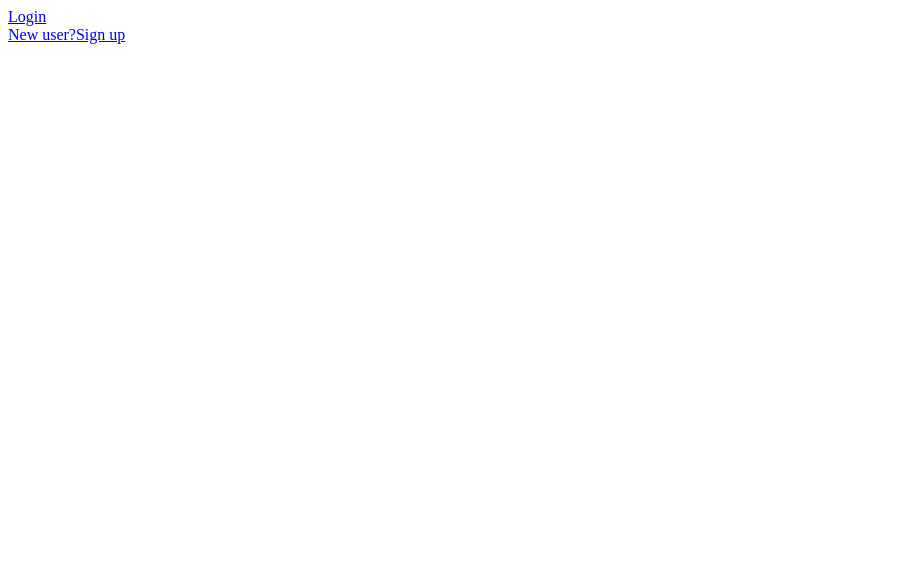
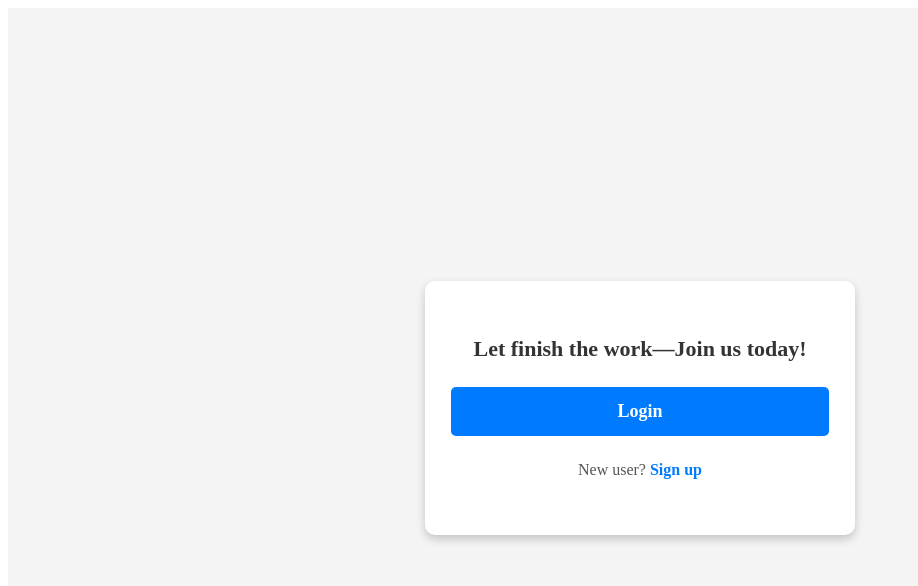
Before and after one commit to JiitAsh/Taskify, a React (Vite) app in the folder Taskify_Frontend/Taskify_FrontEnd/: page /home in a window 1280 px wide. Shown: the top 586 px of the page, without its empty margins (0-918 px from the left). Built offline with nearby package versions, Linux system fonts and the light colour scheme.

Commit message:
Styling is added to the Home component

```diff
--- /dev/null
+++ b/Taskify_Frontend/Taskify_FrontEnd/src/components/Home.css
@@ -0,0 +1,71 @@
+/* Centering the content */
+.home-container {
+    display: flex;
+    justify-content: center;
+    align-items: center;
+    height: 100vh;
+    background-color: #f4f4f4;
+  }
+
+  /* Box Styling */
+  .box {
+    background: white;
+    padding: 40px;
+    border-radius: 10px;
+    box-shadow: 0px 4px 10px rgba(0, 0, 0, 0.2);
+    text-align: center;
+    width: 350px;
+  }
+
+  /* Welcome text */
+  .welcome-text {
+    font-size: 22px;
+    font-weight: bold;
+    color: #333;
+    margin-bottom: 25px;
+  }
+
+  /* Button group */
+  .button-group {
+    display: flex;
+    flex-direction: column;
+    align-items: center;
+    gap: 15px;
+  }
+
+  /* Login Button (Big & Styled) */
+  .login-button {
+    display: inline-block;
+    width: 100%;
+    text-align: center;
+    text-decoration: none;
+    font-size: 18px;
+    font-weight: bold;
+    padding: 14px;
+    border-radius: 5px;
+    background-color: #007bff;
+    color: white;
+    border: none;
+    transition: all 0.3s ease-in-out;
+  }
+
+  .login-button:hover {
+    background-color: #0056b3;
+  }
+
+  /* Sign Up Text & Link (Styled like professional websites) */
+  .signup-text {
+    font-size: 16px;
+    color: #555;
+    margin-top: 10px;
+  }
+
+  .signup-link {
+    color: #007bff;
+    text-decoration: none;
+    font-weight: bold;
+  }
+
+  .signup-link:hover {
+    text-decoration: underline;
+  }
--- a/Taskify_Frontend/Taskify_FrontEnd/src/components/Home.jsx
+++ b/Taskify_Frontend/Taskify_FrontEnd/src/components/Home.jsx
@@ -1,12 +1,24 @@
 import React from "react";
 import { Link } from "react-router-dom";
+import "./Home.css"; // Import CSS file
 
 const Home = () => {
   return (
-    <div className="container text-center mt-5">
-      <Link to='/login' className="login-link">Login</Link>
-      <br />
-      <Link to='/register' className="register-link">New user?Sign up</Link>
+    <div className="home-container">
+      <div className="box">
+        <h1 className="welcome-text">Let finish the work—Join us today!</h1>
+        <div className="button-group">
+          <Link to="/login" className="login-button">
+            Login
+          </Link>
+          <p className="signup-text">
+            New user?{" "}
+            <Link to="/register" className="signup-link">
+              Sign up
+            </Link>
+          </p>
+        </div>
+      </div>
     </div>
   );
 };
```
